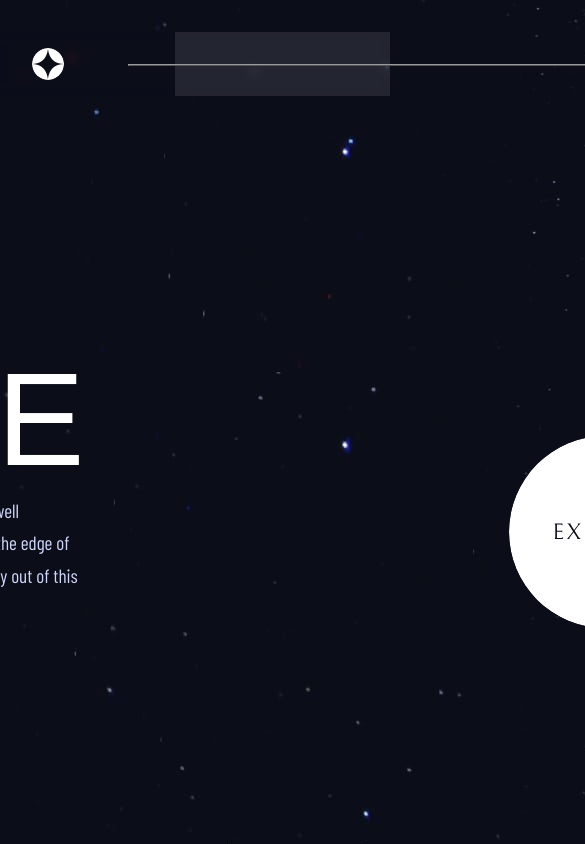
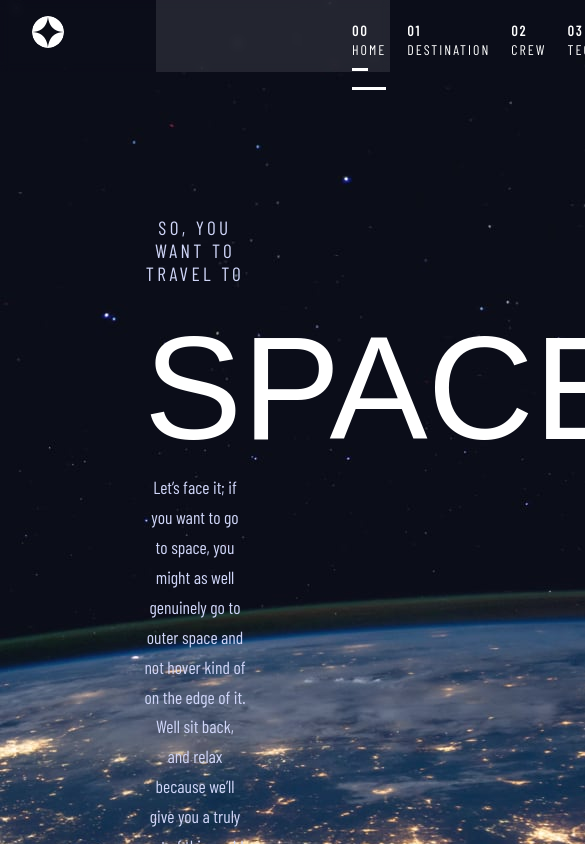
Before and after one commit to TheKillerRex27/space-tourism-website, a React (Vite) app: page / in a window 390 px wide. Shown: the top 844 px of the page, 585 px wide, since content can reach past the window. Built offline with nearby package versions, Linux system fonts and the light colour scheme; a web font is replaced by a local one.

Commit message:
Changes for responsiveness

```diff
--- a/src/App.css
+++ b/src/App.css
@@ -13,3 +13,21 @@
 .technology-background {
   background-image: url('./assets/technology/background-technology-desktop.jpg');
 }
+
+@media screen and (max-width: 768px) {
+  .home-background {
+    background-image: url('./assets/home/background-home-tablet.jpg');
+  }
+
+  .destination-background {
+    background-image: url('./assets/destination/background-destination-tablet.jpg');
+  }
+
+  .crew-background {
+    background-image: url('./assets/crew/background-crew-tablet.jpg');
+  }
+
+  .technology-background {
+    background-image: url('./assets/technology/background-technology-tablet.jpg');
+  }
+}
--- a/src/index.css
+++ b/src/index.css
@@ -1,4 +1,5 @@
 body {
   margin: 0;
+  background-color: black;
   overflow: hidden;
 }
--- a/src/stylesheets/Home.css
+++ b/src/stylesheets/Home.css
@@ -1,9 +1,10 @@
 /* Adjust the styles to make the content section fill the remaining space */
 .home-page {
     display: flex;
+    padding-top: 5em;
     align-items: center;
     justify-content: center;
-    height: calc(100vh - 6em); /* Subtract the height of the navbar */
+    height: 100%
 }
 
 .home-text {
@@ -53,3 +54,43 @@
     margin: 0;
     border: 3.5em solid #24262F;
 }
+
+@media only screen and (max-width: 1200px){
+    .home-page {
+        display: block;
+    }
+
+    .home-text {
+        padding: 4em 9em 0 9em;
+        text-align: center;
+    }
+
+    .text-1 {
+        margin-bottom: 1em;
+        font-size: 1.2em;
+        letter-spacing: 3.375px;
+    }
+
+    .text-2 {
+        font-size: 9.2em;
+    }
+
+    .text-3 {
+        font-size: 1.1em;
+    }
+
+    .img-section {
+        margin: 6em 13.5em;
+    }
+
+    .home-img {
+        height: 15em;
+        width: 15em;
+    }
+}
+@media only screen and (max-width: 600px){
+	/*Big smartphones [426px -> 600px]*/
+}
+@media only screen and (max-width: 425px){
+	/*Small smartphones [325px -> 425px]*/
+}
--- a/src/stylesheets/Navbar.css
+++ b/src/stylesheets/Navbar.css
@@ -50,3 +50,32 @@
 .active-link {
   border-bottom: 3px solid white !important;
 }
+
+@media only screen and (max-width: 1200px){
+
+  .navbar {
+    margin-top: 0;
+    height: 4.5em;
+    background: linear-gradient(to right, rgba(0, 0, 0, 0) 40%, rgba(255, 255, 255, 0.1) 0%);
+  }
+
+  .navbar img {
+    margin-right: 16.5em;
+  }
+
+  .navbar hr {
+    display: none;
+  }
+
+  .nav-links a {
+    margin-right: 1.5em;
+    padding-top: 2.1em;
+    padding-bottom: 2.1em;
+  }
+}
+@media only screen and (max-width: 600px){
+/*Big smartphones [426px -> 600px]*/
+}
+@media only screen and (max-width: 425px){
+/*Small smartphones [325px -> 425px]*/
+}
```
